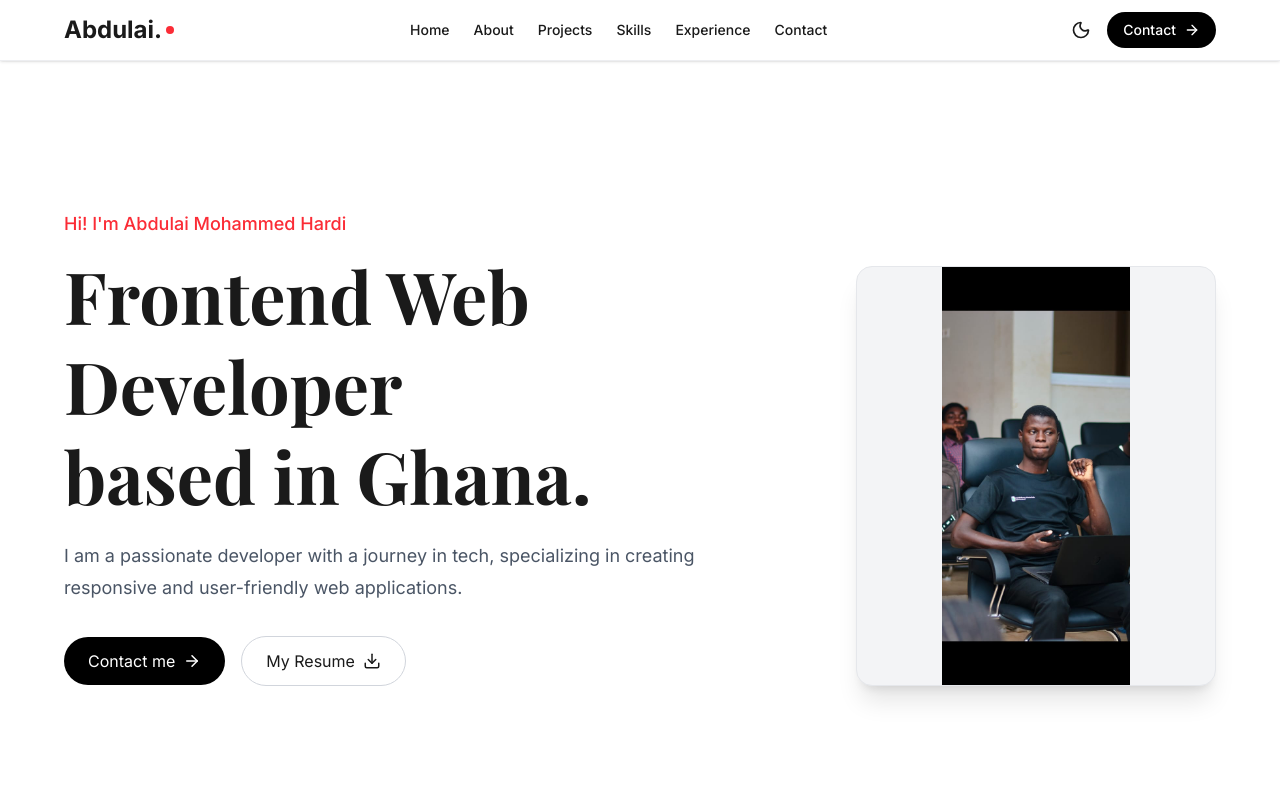
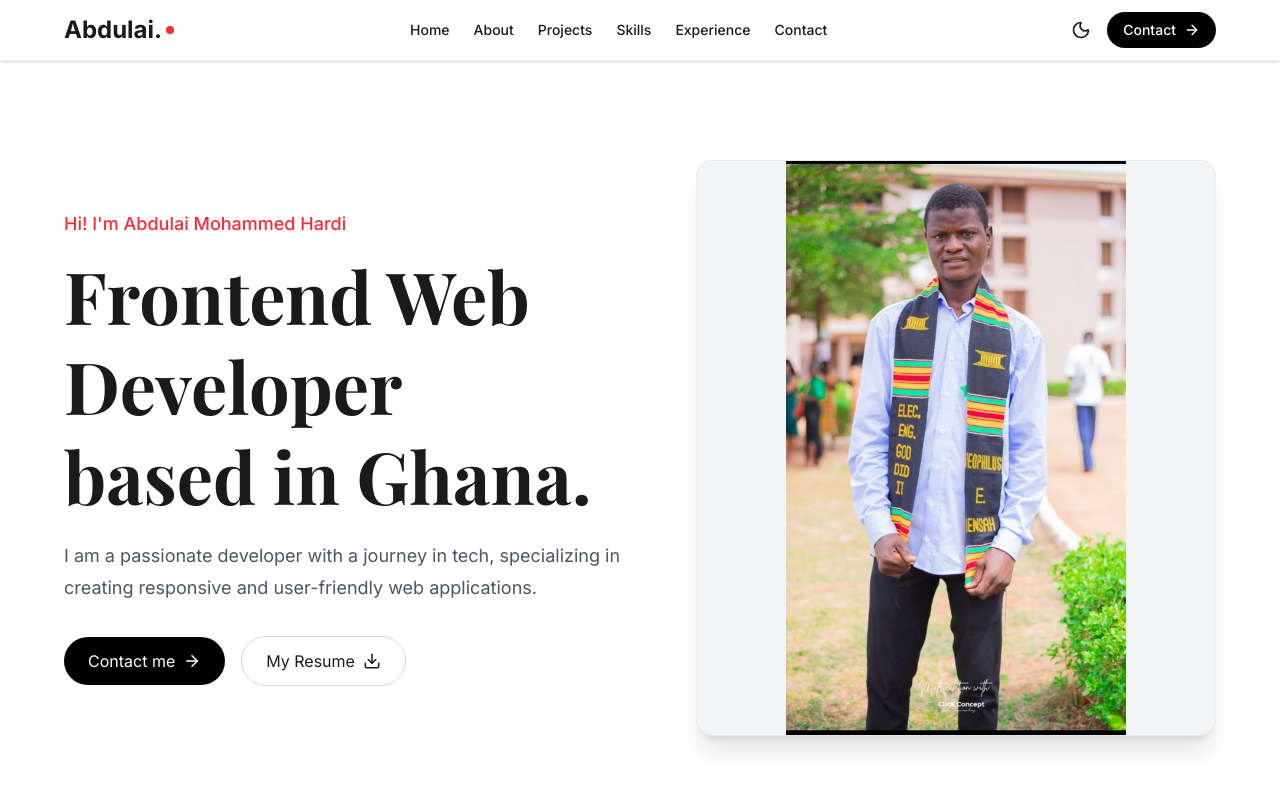
Before and after one commit to Mohammed-Hardi/hardi_portfolio, a Next.js app: page / in a window 1280 px wide. Shown: the top 800 px of the page. Built offline with nearby package versions, Linux system fonts and the light colour scheme; a web font is replaced by a local one.

Commit message:
Update profile image layout

```diff
--- a/app/components/HeroSection.tsx
+++ b/app/components/HeroSection.tsx
@@ -12,7 +12,7 @@ const HeroSection = () => {
         initial={{ opacity: 0, y: 50 }}
         animate={{ opacity: 1, y: 0 }}
         transition={{ duration: 0.8, ease: "easeOut" }}
-        className="relative z-10 mx-auto grid w-full max-w-6xl items-center gap-12 py-16 lg:grid-cols-[1fr_360px]"
+        className="relative z-10 mx-auto grid w-full max-w-6xl items-center gap-12 py-16 lg:grid-cols-[minmax(0,1fr)_minmax(360px,520px)]"
       >
         <div className="flex flex-col items-center text-center lg:items-start lg:text-left">
           <motion.p
@@ -72,15 +72,15 @@ const HeroSection = () => {
           initial={{ opacity: 0, y: 40, scale: 0.95 }}
           animate={{ opacity: 1, y: 0, scale: 1 }}
           transition={{ delay: 0.6, duration: 0.7, type: "spring", stiffness: 140 }}
-          className="mx-auto mt-4 flex w-full max-w-xs justify-center lg:mt-14 lg:max-w-sm"
+          className="mx-auto flex h-[520px] w-full max-w-sm items-center justify-center lg:h-[min(72vh,640px)] lg:max-w-none"
         >
           <Image
-            src="/images/profile.jpg"
+            src="/images/profile1.jpg"
             alt="Abdulai Mohammed Hardi"
-            width={320}
-            height={420}
+            width={520}
+            height={640}
             priority
-            className="h-auto max-h-[420px] w-full rounded-2xl border border-gray-200 bg-gray-100 object-contain shadow-xl dark:border-gray-800 dark:bg-gray-900"
+            className="h-full w-full rounded-2xl border border-gray-200 bg-gray-100 object-contain object-center shadow-xl dark:border-gray-800 dark:bg-gray-900"
           />
         </motion.div>
       </motion.div>
```
Also changed, not shown: public/images/profile.jpg (deleted), public/images/profile1.jpg (added).
